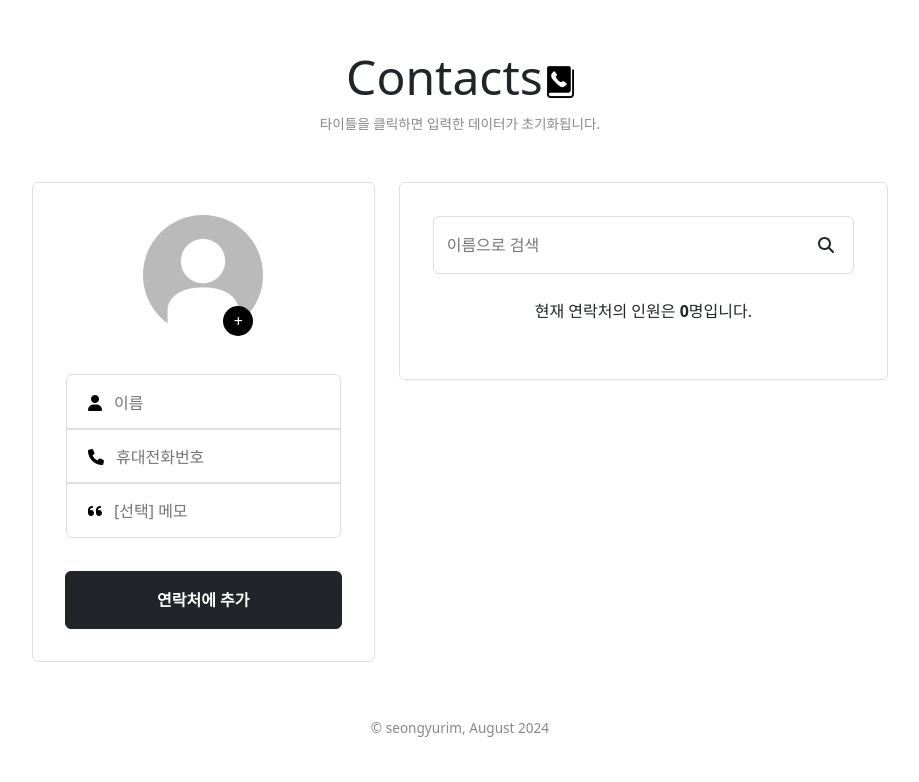
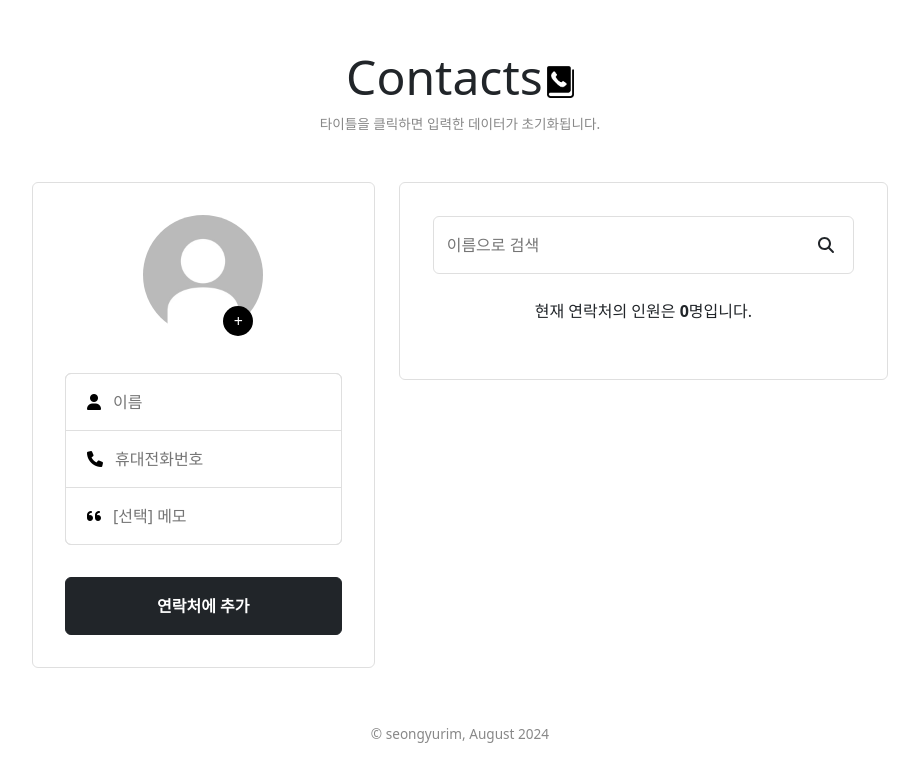
Before and after one commit to seongyurim/contacts-redux-2024, a React (Create React App) app: page / in a window 1280 px wide. Shown: the top 782 px of the page, without its empty margins (180-1099 px from the left). Built offline with nearby package versions, Linux system fonts and the light colour scheme; the HTML template or start-up script is replaced by a standard one.

Commit message:
commit at 1626

```diff
--- a/src/App.css
+++ b/src/App.css
@@ -115,61 +115,74 @@ input:focus {
   background-color: #424649;
 }
 
+.form-list {
+  position: relative;
+  border-radius: .375rem;
+}
+
+.form-list::after {
+  position: absolute;
+  left: 0;
+  right: 0;
+  top: 0;
+  bottom: 0;
+  border-radius: inherit;
+  border: 1px solid #dfdfdf;
+  pointer-events: none;
+  content: '';
+}
+
 .forms {
   height: 58px;
   position: relative;
   padding: 1rem .75rem;
-  border-radius: inherit;
   background-color: #fff;
-  border: 1.5px solid transparent;
   box-sizing: border-box;
+}
+
+.forms+.forms {
+  margin-top: -1px;
 }
 
 .forms input {
   box-sizing: border-box;
-  /* background-color: yellow; */
 }
 
 .form-name {
   border-radius: .375rem .375rem 0 0;
-  margin-bottom: -4px;
 }
 
 .form-memo {
   border-radius: 0 0 .375rem .375rem;
-  margin: -4px 0 1rem 0;
+  margin-bottom: 1rem;
+}
+
+.forms.focus,
+.forms.error {
+  z-index: 100;
+  margin-top: -2px;
 }
 
 .forms.focus {
   z-index: 30;
-  border-color: #000;
   box-sizing: border-box;
-  /* background-color: inherit !important; */
 }
 
 .forms.focus::after {
-  border: none;
+  border: 1.5px solid #000;
 }
 
 .forms::before {
   height: 100%;
-  margin: 0 10px 0 10px;
+  padding: 0 10px 0 10px;
   font-family: "Font Awesome 5 Free";
   font-weight: 900;
   color: #000;
 }
 
-.forms:nth-of-type(2)::before {
-  content: "\f007";
-}
-
-.forms:nth-of-type(3)::before {
-  content: "\f095";
-}
-
-.forms:nth-of-type(4)::before {
-  content: "\f10d";
-}
+.forms:nth-of-type(1)::before { content: "\f007"; }
+.forms:nth-of-type(2)::before { content: "\f095"; }
+.forms:nth-of-type(3)::before { content: "\f10d"; }
 
 .forms::after {
   height: 100%;
@@ -178,11 +191,10 @@ input:focus {
   right: 0;
   bottom: 0;
   left: 0;
+  border-radius: inherit;
   border: 1px solid #dfdfdf;
   pointer-events: none;
-  z-index: 1;
   content: '';
-  border-radius: inherit;
 }
 
 /* icon */
--- a/src/component/ContactForm.js
+++ b/src/component/ContactForm.js
@@ -83,6 +83,7 @@ const ContactForm = () => {
           </div>
         </div>
 
+        <div className="form-list">
           <div className={`forms form-name ${showNameMsg ? "error" : (focusedField === "name" ? "focus" : "")} `}>
             <input
               type="text"
@@ -117,6 +118,7 @@ const ContactForm = () => {
               onBlur={() => setFocusedField("")}
             />
           </div>
+        </div>
 
         <div className="msgs">
           {showNameMsg && (<div className="msg-desc">이름: 필수 정보입니다.</div>)}
```
Lines whose indentation alone changed are shown as unchanged.
